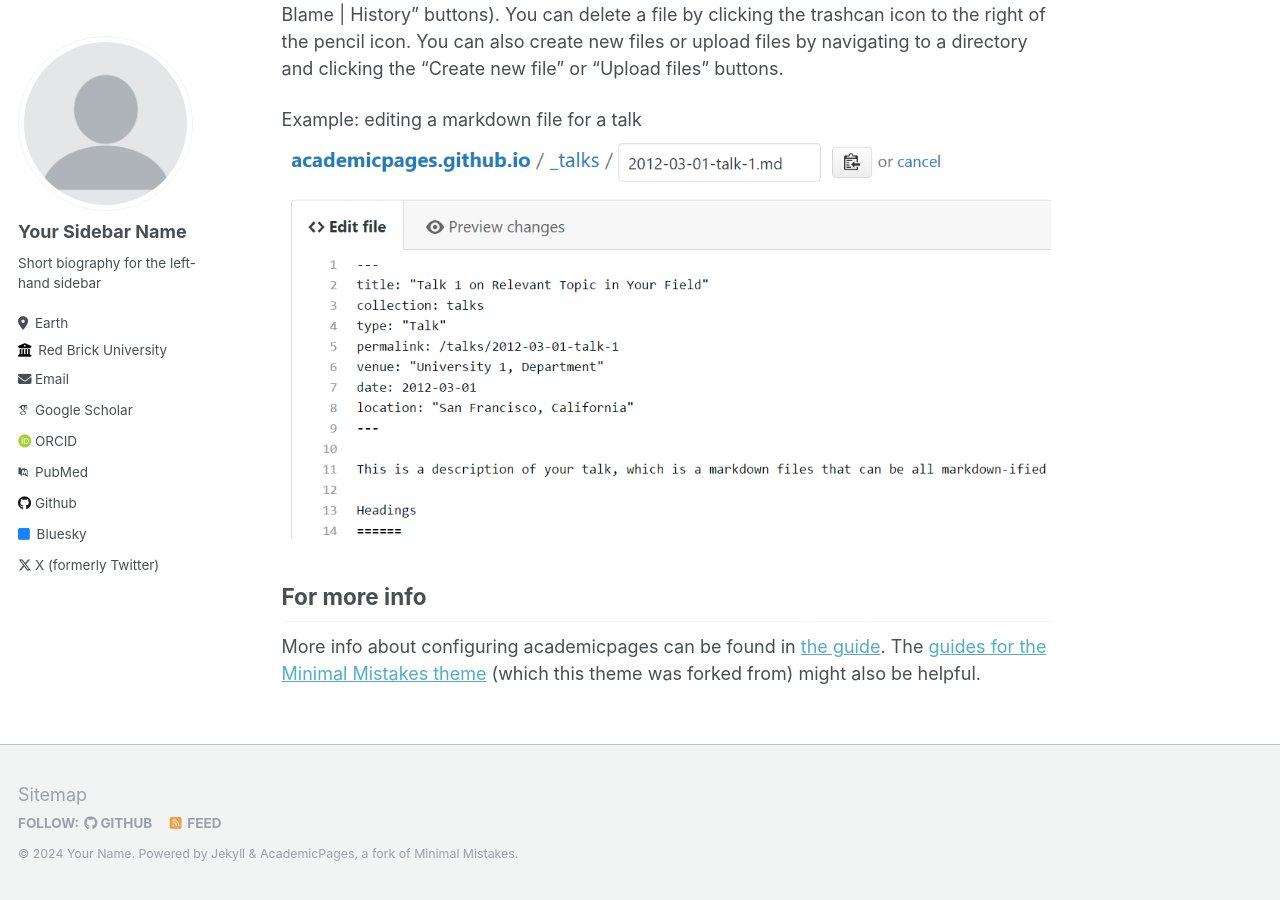
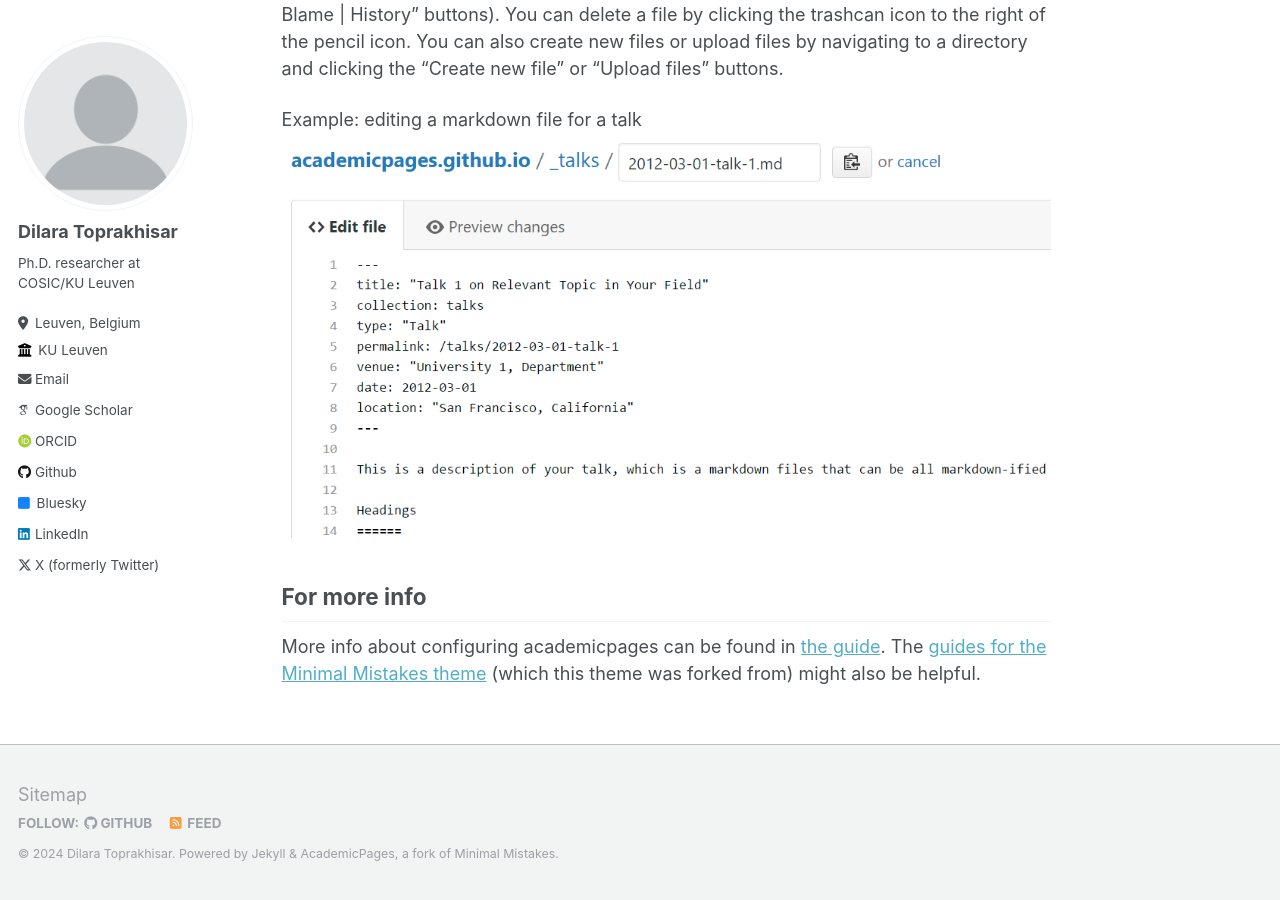
Before and after one commit to dilaratoprakhisar/dilaratoprakhisar.github.io, a Jekyll site: the page built from _pages/about.md, in a window 1280 px wide and 900 px high, scrolled down 2463 px. Built offline with Jekyll 4.4.1, drawn with Linux system fonts in a browser that asks for light colours; some web fonts are replaced.

Commit message:
Update _config.yml
Signed-off-by: dilaratoprakhisar <114151637+dilaratoprakhisar@users.noreply.github.com>

```diff
--- a/_config.yml
+++ b/_config.yml
@@ -10,8 +10,8 @@
 locale                   : "en-US"
 title                    : "Dilara Toprakhisar"
 title_separator          : "-"
-name                     : &name "Your Name"
-description              : &description "personal description"
+name                     : &name "Dilara Toprakhisar"
+description              : &description "Ph.D. researcher at COSIC/KU Leuven"
 url                      : https://dilaratoprakhisar.github.io # the base hostname & protocol for your site e.g. "https://mmistakes.github.io"
 baseurl                  : "" # the subpath of your site, e.g. "/blog"
 repository               : "academicpages/academicpages.github.io"
@@ -22,27 +22,27 @@ repository               : "academicpages/academicpages.github.io"
 author:
   # Biographic information
   avatar           : "profile.png"
-  name             : "Your Sidebar Name"
+  name             : "Dilara Toprakhisar"
   pronouns         : # example: "she/her"
-  bio              : "Short biography for the left-hand sidebar"
-  location         : "Earth"
-  employer         : "Red Brick University"
+  bio              : "Ph.D. researcher at COSIC/KU Leuven"
+  location         : "Leuven, Belgium"
+  employer         : "KU Leuven"
   uri              : # URL
-  email            : "none@example.org"
+  email            : "dilara.toprakhisar@esat.kuleuven.be"
 
   # Academic websites
   arxiv            : # URL - Update with the correct link to your profile
-  googlescholar    : "https://scholar.google.com/citations?user=PS_CX0AAAAAJ"
+  googlescholar    : "https://scholar.google.com/citations?user=y8a2Jc0AAAAJ&hl=en&oi=ao"
   impactstory      : # URL
-  orcid            : "http://orcid.org/yourorcidurl"
-  pubmed           : "https://www.ncbi.nlm.nih.gov/pubmed/?term=john+snow"
+  orcid            : "https://orcid.org/0000-0003-4551-6775"
+  pubmed           : # "https://www.ncbi.nlm.nih.gov/pubmed/?term=john+snow"
   researchgate     : # URL
 
   # Repositories and software development
   bitbucket        : # Username - Update with your username on the site
   codepen          : # Username
   dribbble         : # Username
-  github           : "academicpages"
+  github           : "dilaratoprakhisar"
   kaggle           : # Username
   stackoverflow    : # User number or user number and name (i.e., use "1" or "1/jeff-atwood")
 
@@ -56,7 +56,7 @@ author:
   keybase          : # Username
   instagram        : # Username
   lastfm           : # Username
-  linkedin         : # Username
+  linkedin         : "dilara-toprakhisar-58056ba4"
   mastodon         : # URL
   medium           : # URL
   pinterest        : # Username
@@ -64,7 +64,7 @@ author:
   steam            : # Username
   telegram         : # URL
   tumblr           : # Username
-  twitter          : "UniofOxford"  # Replace this with your X / Twitter handle
+  twitter          : "d_toprakhisar"  # Replace this with your X / Twitter handle
   vine             : # Username
   weibo            : # Username
   wikipedia        : # Username
```
